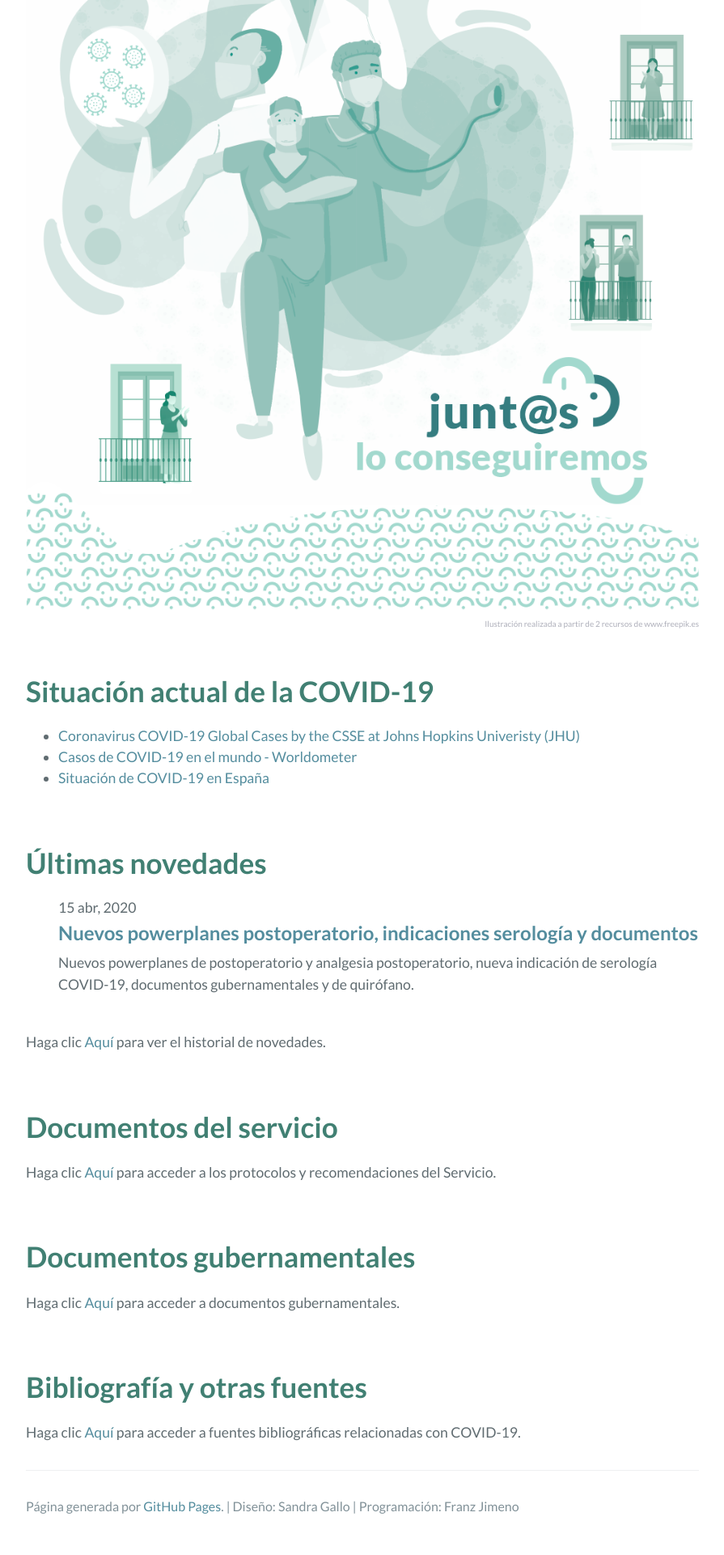
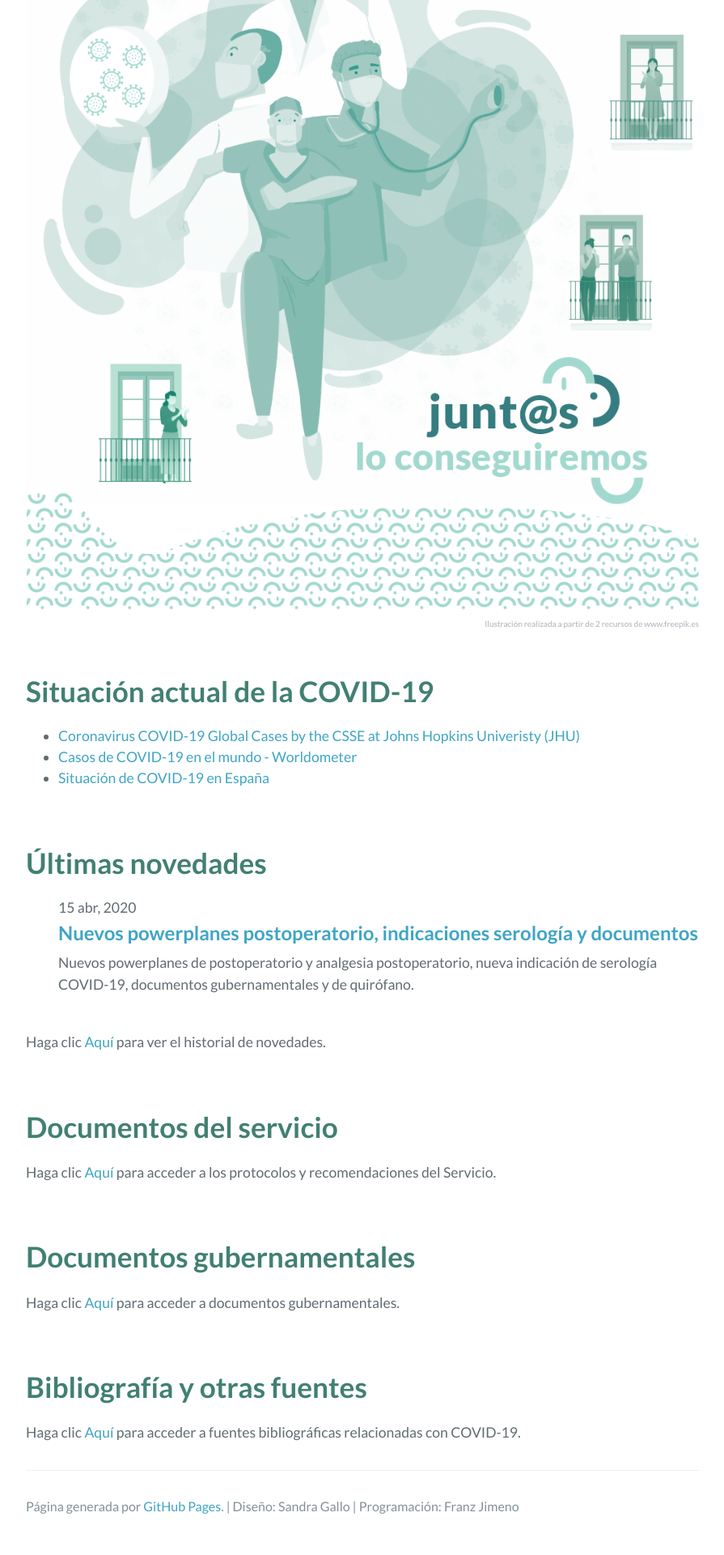
Before and after one commit to anrhuca/anrhuca.github.io, a Jekyll site: the page built from index.md, in a window 1280 px wide. Shown: the part 993-2913 px from the top of the page at 81% size, without its empty margins (192-1087 px from the left). Built offline with Jekyll 4.4.1, drawn with Linux system fonts in a browser that asks for light colours.

Commit message:
Cambio de color de los links

```diff
--- a/_sass/variables.scss
+++ b/_sass/variables.scss
@@ -10,7 +10,7 @@ $header-bg-color-secondary: #155799 !default;
 // Text
 $section-headings-color: #418073 !default;
 $body-text-color: #606c71 !default;
-$body-link-color: #548d9e !default;
+$body-link-color: #3fa5c4 !default;
 $blockquote-text-color: #819198 !default;
 
 // Code
```
